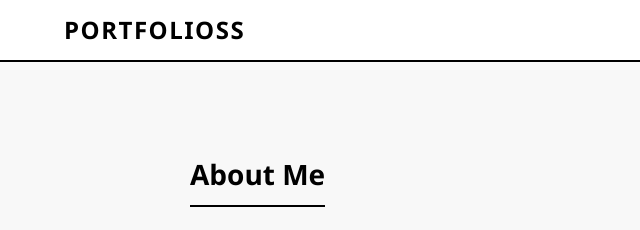
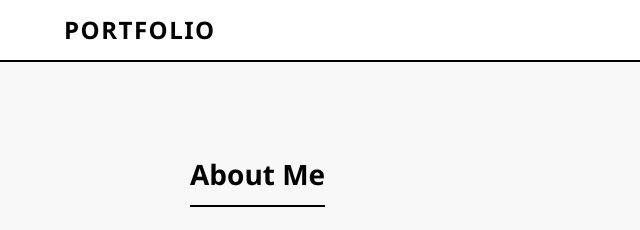
Before and after one commit to ArmThanasit/ThanasitPortfolio, a plain HTML site: page About.html in a window 1280 px wide. Shown: the top 230 px of the page, 0-640 px from the left. Drawn offline with Linux system fonts and the light colour scheme.

Commit message:
Edit Name

```diff
--- a/About.html
+++ b/About.html
@@ -10,7 +10,7 @@
 <body>
 
     <nav>
-        <div class="logo">PORTFOLIOsS</div>
+        <div class="logo">PORTFOLIO</div>
         <ul>
             <li><a href="index.html">Home</a></li>
             <li><a href="About.html" class="active">About</a></li>
```
